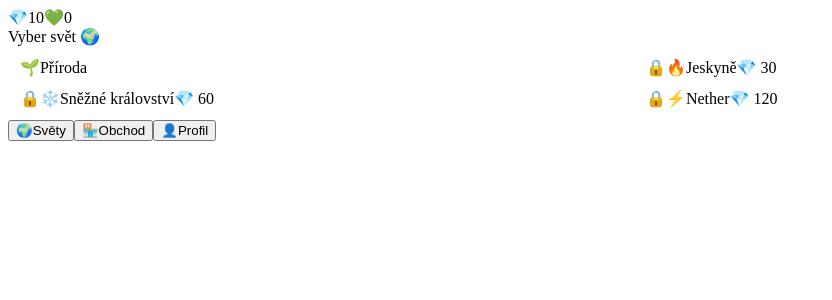
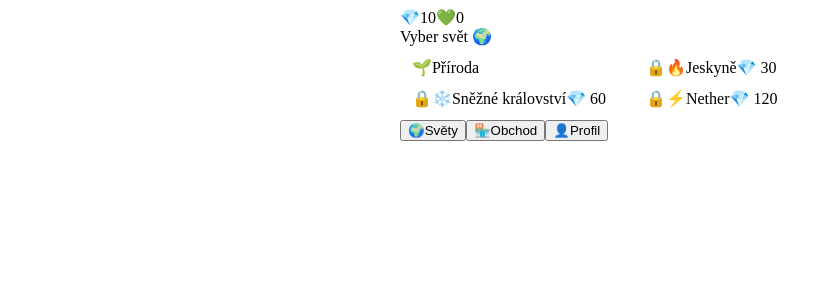
Before and after one commit to michalrubas/EduCraft, a React (Vite) app: page / in a window 1280 px wide. Shown: the top 300 px of the page, without its empty margins (0-832 px from the left). Built offline with nearby package versions, Linux system fonts and the light colour scheme; the HTML template or start-up script is replaced by a standard one.

Commit message:
feat: wire full screen router with AnimatePresence

```diff
--- a/src/App.tsx
+++ b/src/App.tsx
@@ -1,6 +1,56 @@
 // src/App.tsx
+import { useCallback } from 'react'
+import { AnimatePresence, motion } from 'framer-motion'
+import { useGameStore } from './store/gameStore'
 import { HomeScreen } from './components/screens/HomeScreen'
+import { GameScreen } from './components/screens/GameScreen'
+import { RewardScreen } from './components/screens/RewardScreen'
+import { ShopScreen } from './components/screens/ShopScreen'
+import { ProfileScreen } from './components/screens/ProfileScreen'
+
+const SLIDE = {
+  initial:  { opacity: 0, x: 60 },
+  animate:  { opacity: 1, x: 0  },
+  exit:     { opacity: 0, x: -60 },
+  transition: { duration: 0.22, ease: 'easeInOut' },
+}
 
 export default function App() {
-  return <HomeScreen />
+  const { currentScreen, currentWorldId, navigateTo } = useGameStore()
+
+  const handleRewardDone = useCallback(() => {
+    navigateTo('game')
+  }, [navigateTo])
+
+  return (
+    <div style={{ position: 'relative', height: '100dvh', overflow: 'hidden', maxWidth: 480, margin: '0 auto' }}>
+      <AnimatePresence mode="wait">
+        {currentScreen === 'home' && (
+          <motion.div key="home" className="screen" {...SLIDE}>
+            <HomeScreen />
+          </motion.div>
+        )}
+        {currentScreen === 'game' && currentWorldId && (
+          <motion.div key="game" className="screen" {...SLIDE}>
+            <GameScreen />
+          </motion.div>
+        )}
+        {currentScreen === 'reward' && (
+          <motion.div key="reward" className="screen" {...SLIDE}>
+            <RewardScreen onDone={handleRewardDone} />
+          </motion.div>
+        )}
+        {currentScreen === 'shop' && (
+          <motion.div key="shop" className="screen" {...SLIDE}>
+            <ShopScreen />
+          </motion.div>
+        )}
+        {currentScreen === 'profile' && (
+          <motion.div key="profile" className="screen" {...SLIDE}>
+            <ProfileScreen />
+          </motion.div>
+        )}
+      </AnimatePresence>
+    </div>
+  )
 }
```
